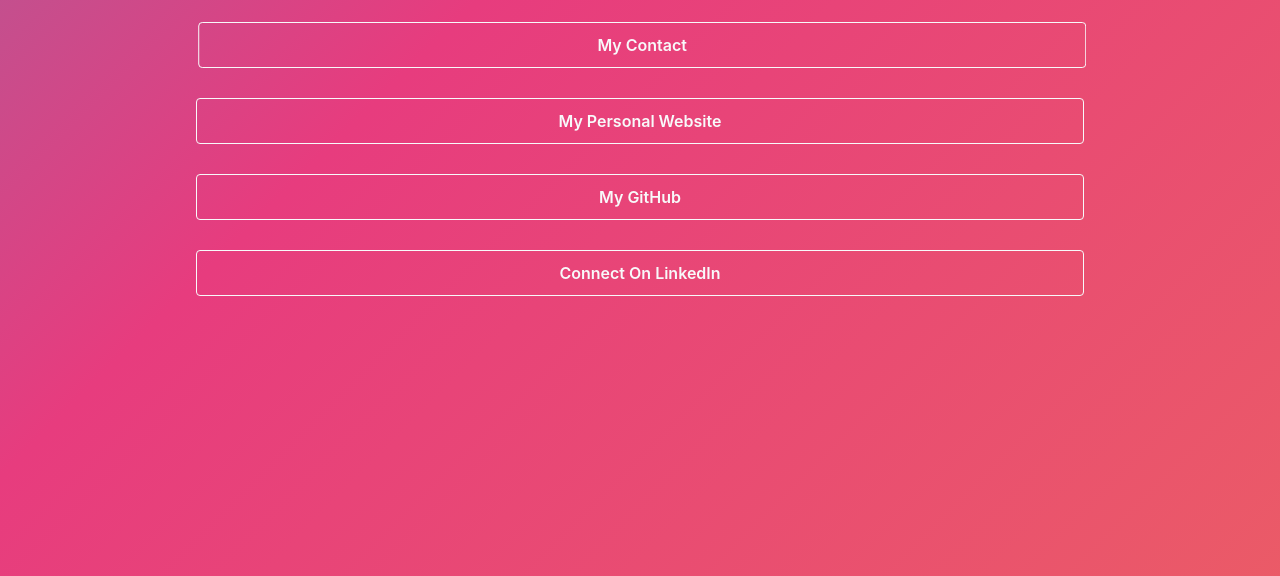
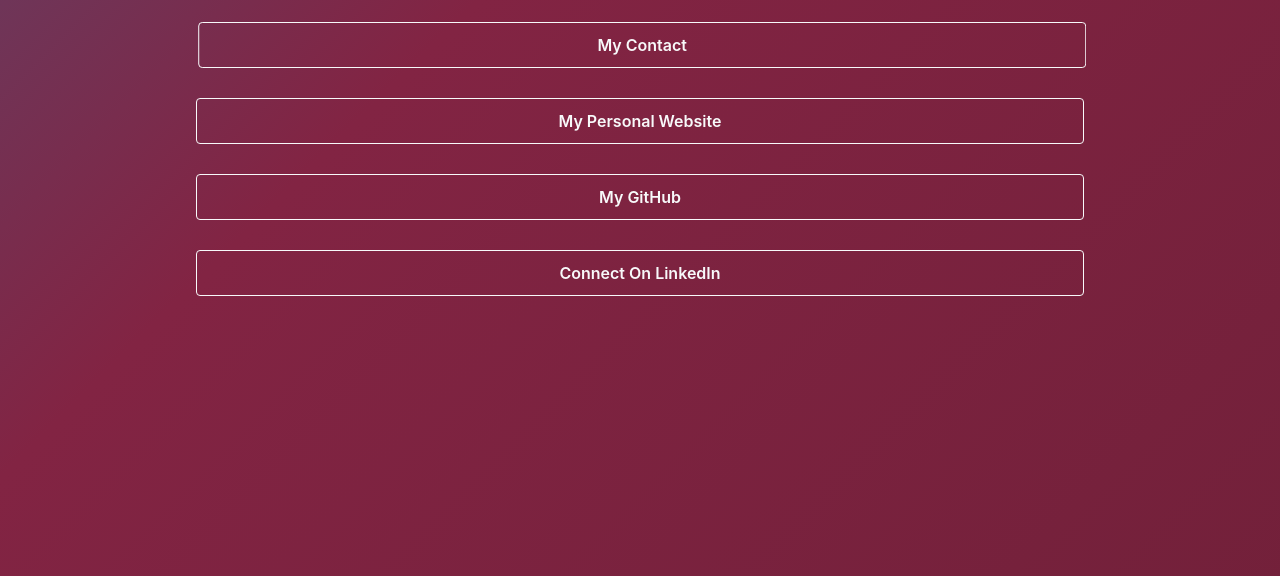
Before and after one commit to JulianBeaulieu/julianbeaulieu.github.io, a plain HTML site: page Links.html in a window 1280 px wide. Shown: the part 224-800 px from the top of the page. Drawn offline with nearby package versions, Linux system fonts and the light colour scheme.

Commit message:
Update Links.html

```diff
--- a/Links.html
+++ b/Links.html
@@ -14,7 +14,7 @@
       	width: 100wh;
       	height: 90vh;
       	color: #fff;
-      	background: linear-gradient(-45deg, #EE7752, #E73C7E, #23A6D5, #23D5AB);
+      	background: linear-gradient(-45deg, #651d32, #822443, #1685B9, #00a3e0);
       	background-size: 400% 400%;
       	-webkit-animation: Gradient 15s ease infinite;
       	-moz-animation: Gradient 15s ease infinite;
```
